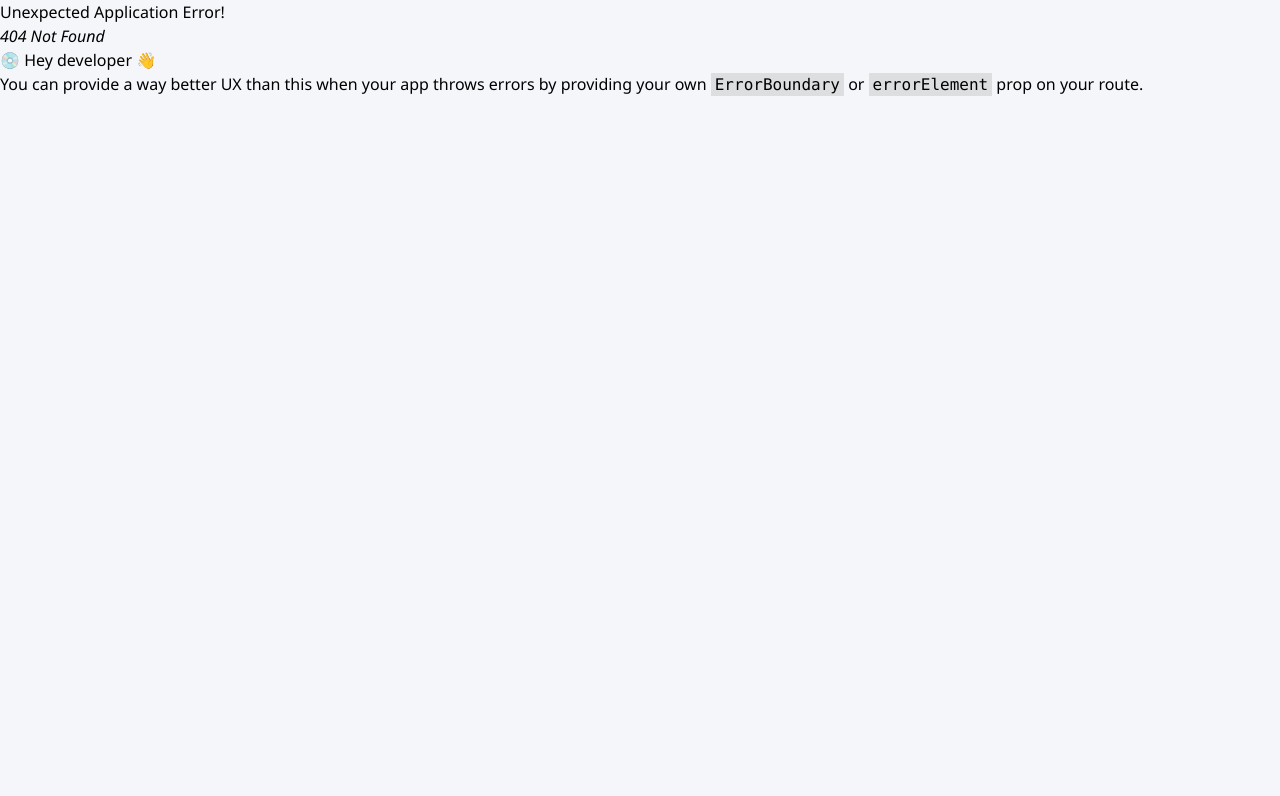
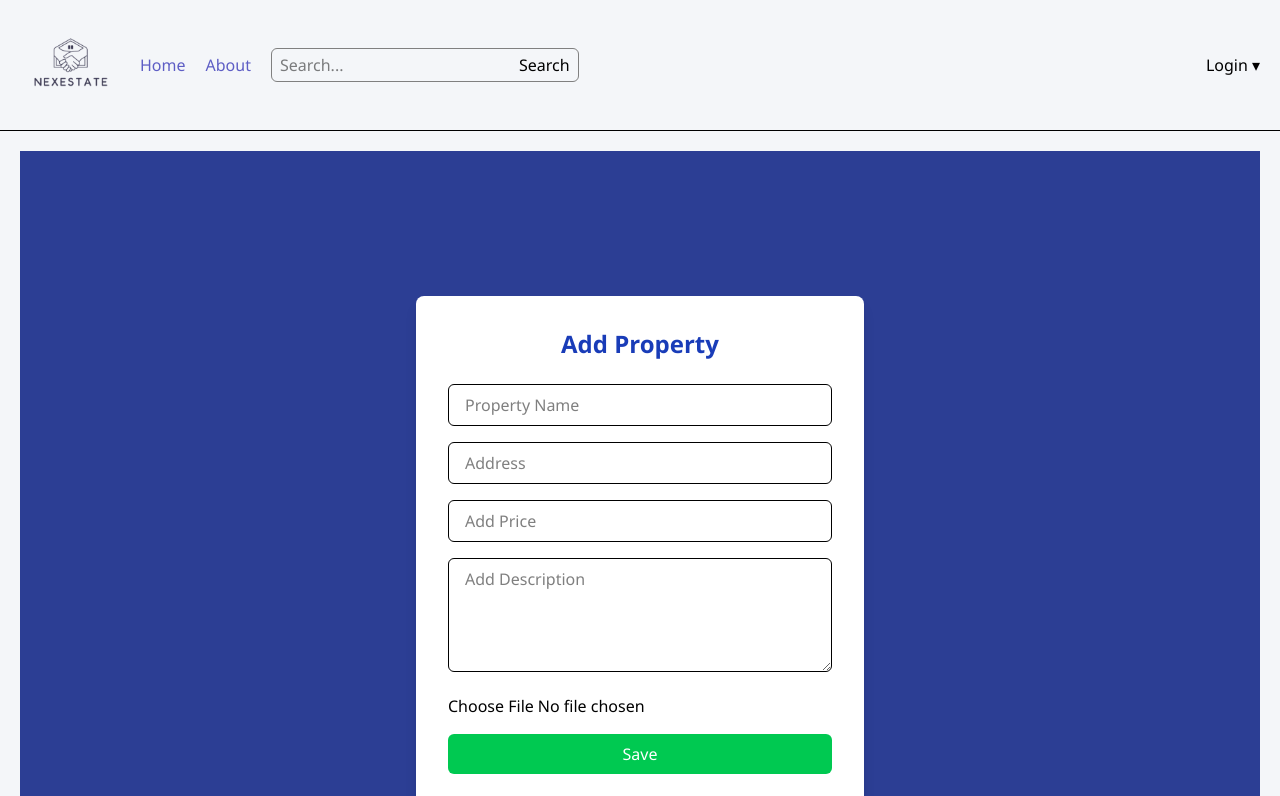
Before and after one commit to deathKiller10/mern-realEstate-platform, a React (Vite) app: page /ownerdetails in a window 1280 px wide. Before the commit this address had no page. Shown: the top 796 px of the page. Built offline with nearby package versions, Linux system fonts and the light colour scheme.

Commit message:
Merged remote changes

```diff
--- /dev/null
+++ b/src/pages/OwnerDetails.jsx
@@ -0,0 +1,100 @@
+import { useState } from "react";
+
+export default function AddProperty() {
+  const [formData, setFormData] = useState({
+    propertyName: "",
+    address: "",
+    price: "",
+    description: "",
+  });
+
+  const [photo, setPhoto] = useState(null);
+
+  const handleChange = (e) => {
+    setFormData({
+      ...formData,
+      [e.target.name]: e.target.value,
+    });
+  };
+
+  const handleFileChange = (e) => {
+    setPhoto(e.target.files[0]);
+  };
+
+  const handleSubmit = (e) => {
+    e.preventDefault();
+    alert("Property Details Submitted!");
+  };
+
+  return (
+    <div className="min-h-screen flex items-center justify-center bg-[#2c3e94]">
+
+      <div className="bg-white w-full max-w-md p-8 rounded-lg shadow-lg">
+
+        <h2 className="text-2xl font-bold text-center text-blue-800 mb-6">
+          Add Property
+        </h2>
+
+        <form onSubmit={handleSubmit} className="space-y-4">
+
+          <input
+            type="text"
+            name="propertyName"
+            placeholder="Property Name"
+            value={formData.propertyName}
+            onChange={handleChange}
+            required
+            className="w-full px-4 py-2 border rounded-md focus:outline-none focus:ring-2 focus:ring-blue-400"
+          />
+
+          <input
+            type="text"
+            name="address"
+            placeholder="Address"
+            value={formData.address}
+            onChange={handleChange}
+            required
+            className="w-full px-4 py-2 border rounded-md focus:outline-none focus:ring-2 focus:ring-blue-400"
+          />
+
+          <input
+            type="number"
+            name="price"
+            placeholder="Add Price"
+            value={formData.price}
+            onChange={handleChange}
+            required
+            className="w-full px-4 py-2 border rounded-md focus:outline-none focus:ring-2 focus:ring-blue-400"
+          />
+
+          <textarea
+            name="description"
+            rows="4"
+            placeholder="Add Description"
+            value={formData.description}
+            onChange={handleChange}
+            required
+            className="w-full px-4 py-2 border rounded-md focus:outline-none focus:ring-2 focus:ring-blue-400"
+          />
+
+          <input
+            type="file"
+            name="filetoupload"
+            onChange={handleFileChange}
+            required
+            className="w-full"
+          />
+
+          <button
+            type="submit"
+            className="w-full py-2 bg-green-500 text-white rounded-md hover:bg-green-600 transition duration-300"
+          >
+            Save
+          </button>
+
+        </form>
+
+      </div>
+    </div>
+  );
+}
--- a/src/pages/OwnerLogin.jsx
+++ b/src/pages/OwnerLogin.jsx
@@ -35,7 +35,7 @@ function OwnerLogin() {
 
     login(email);
     alert("Login Successful!");
-    navigate("/");
+    navigate("/ownerdetails");
   };
 
   return (
--- /dev/null
+++ b/src/pages/OwnerProtectedRoute.jsx
@@ -0,0 +1,13 @@
+import { useContext } from "react";
+import { Navigate } from "react-router-dom";
+import { AuthContext } from "../context/Authcontext";
+
+export default function OwnerProtectedRoute({ children }) {
+  const { user } = useContext(AuthContext);
+
+  // Not logged in
+  if (!user) {
+    return <Navigate to="/ownerlogin" replace />;
+  }
+  return children;
+}
--- a/src/router.jsx
+++ b/src/router.jsx
@@ -9,6 +9,8 @@ import OwnerLogin from "./pages/OwnerLogin";
 import Login from "./pages/Login";
 import BuyerRegister from "./pages/BuyerRegister";
 import OwnerRegister from "./pages/OwnerRegister";
+import OwnerDetails from "./pages/OwnerDetails";
+//import OwnerProtectedRoute from "./pages/OwnerProtectedRoute";
 function Layout() {
   return (
     <div>
@@ -32,6 +34,8 @@ export const router = createBrowserRouter([
       { path: "ownerlogin", Component: OwnerLogin },
       { path: "buyerregister", Component: BuyerRegister },
       { path: "ownerregister", Component: OwnerRegister },
+      {path:"ownerdetails", Component:OwnerDetails},
+      //{path:"ownerprotectedroute", Component:OwnerProtectedRoute},
     ],
   },
 ]);
```
